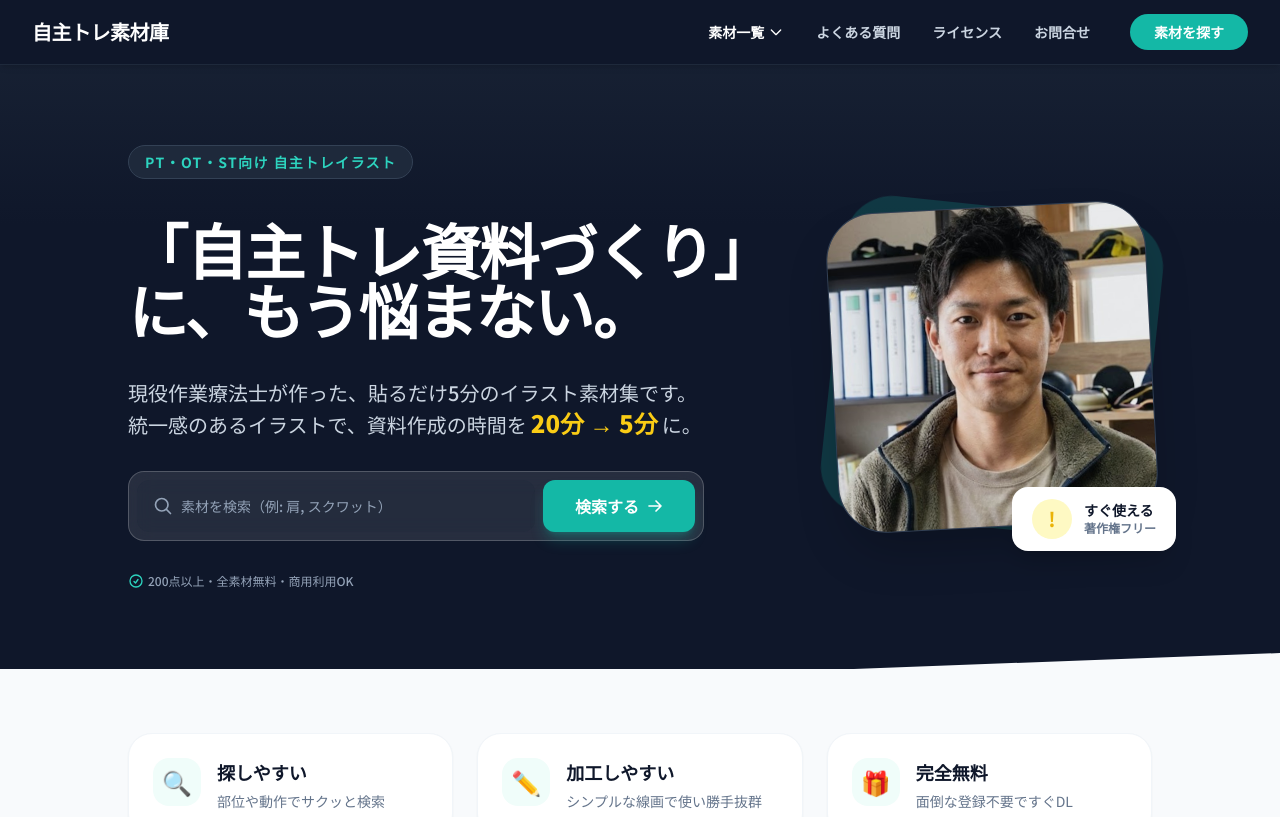
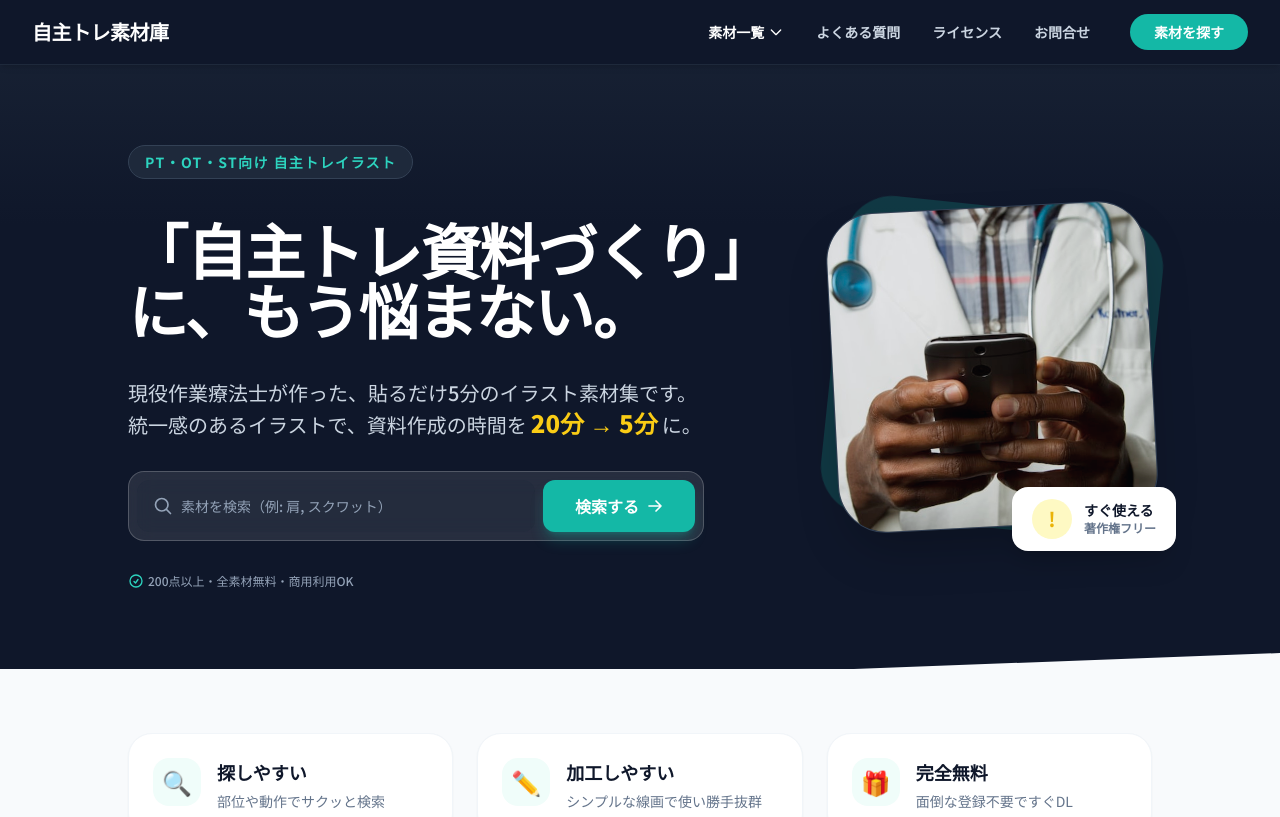
Before and after one commit to makomaru2023/jishutore-starter, a Next.js app: page / in a window 1280 px wide. Shown: the top 817 px of the page. Built offline with nearby package versions, Linux system fonts and the light colour scheme.

Commit message:
fix: replace hero profile static image with a therapist stock photo

```diff
--- a/src/app/page.tsx
+++ b/src/app/page.tsx
@@ -75,10 +75,9 @@ export default function Home() {
               <div className="mt-16 lg:mt-0 relative w-64 h-64 sm:w-80 sm:h-80 mx-auto lg:mx-0 flex-shrink-0 perspective-1000">
                 <div className="absolute inset-0 bg-teal-500/20 rounded-[3rem] rotate-6 transform-gpu"></div>
                 <div className="absolute inset-0 bg-slate-800 rounded-[3rem] -rotate-3 border border-slate-700 shadow-2xl overflow-hidden flex items-center justify-center">
-                  {/* Placeholder for a nice hero graphic or the profile picture */}
                   <Image
-                    src="/images/profile.png"
-                    alt="運営者（作業療法士）"
+                    src="/images/therapist.jpg"
+                    alt="リハビリ指導中のセラピスト"
                     fill
                     className="object-cover opacity-90 scale-110 hover:scale-100 transition-transform duration-700"
                     sizes="(max-width: 768px) 256px, 320px"
```
Also changed, not shown: public/images/therapist.jpg (added).
